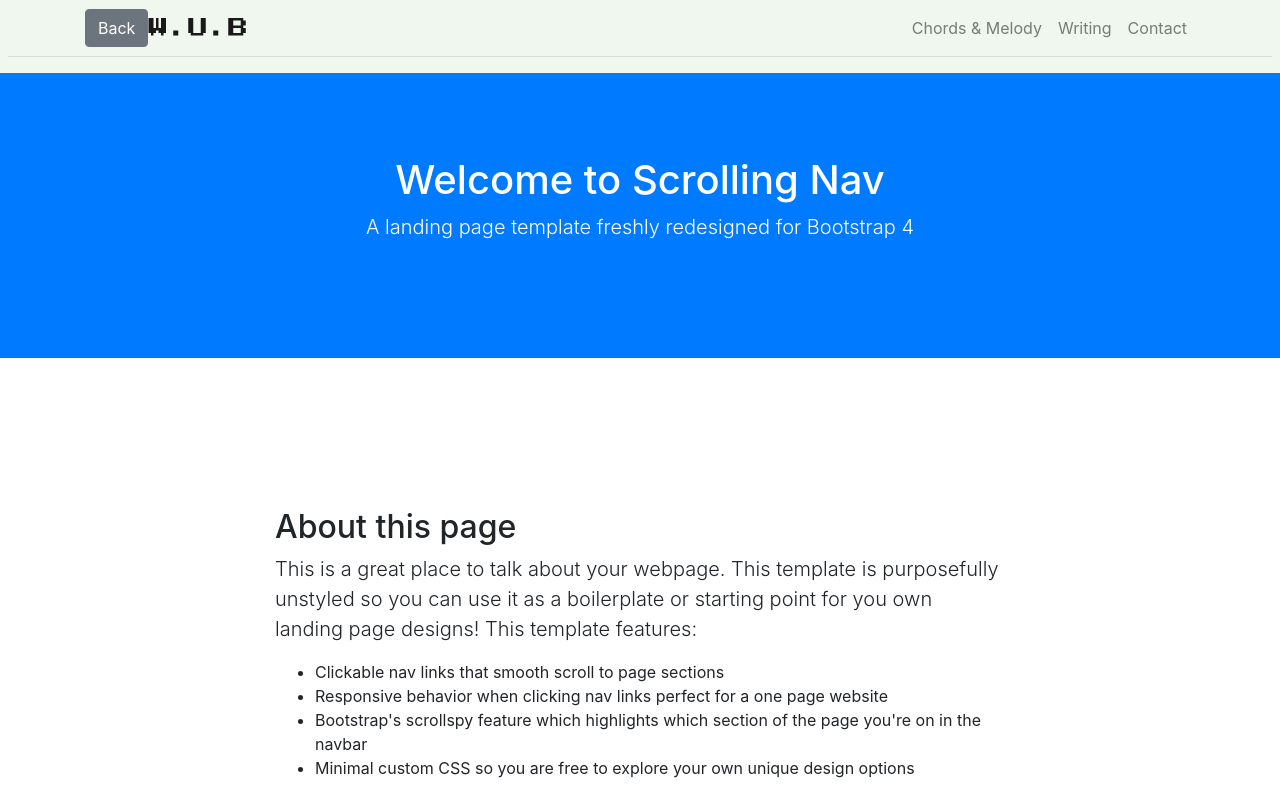
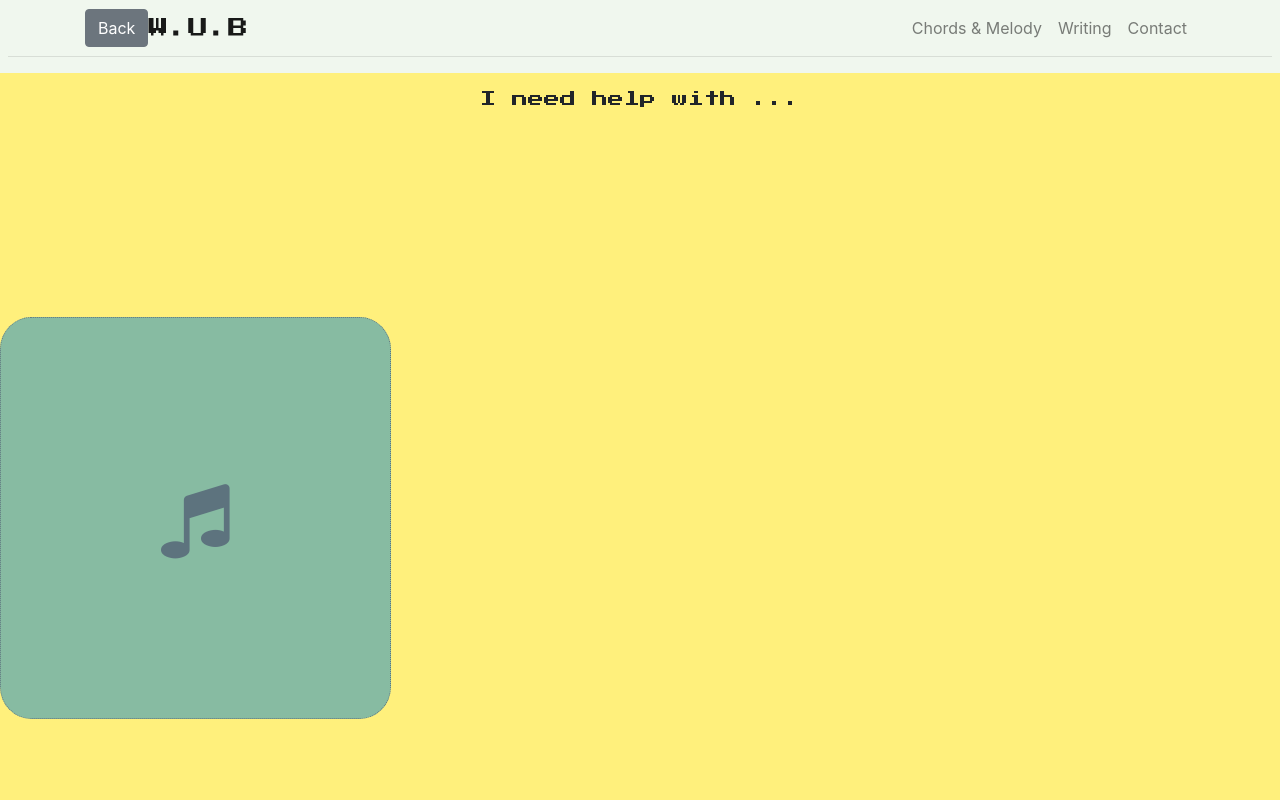
Before and after one commit to lornebb/LABB_MS2, a website: page index.html in a window 1280 px wide. Shown: the top 800 px of the page. Drawn offline with Linux system fonts and the light colour scheme.

Commit message:
starting to add big clickable buttons to navigate to other features and pages

```diff
--- a/css/scrolling-nav.css
+++ b/css/scrolling-nav.css
@@ -14,6 +14,10 @@ font-family: 'Roboto Slab', serif;
 
 body {
     font-family: 'Press Start 2p', serif;
+}
+
+.bg-yellow {
+    background-color: #FFF07C;
 }
 
 /* - - - Nav - - - */
@@ -45,14 +49,35 @@ body {
     max-block-size: 1rem;
 }
 
-/* - - - Sections - - - */
+/* - - - Home Sections - - - */
 
 header {
-  padding: 156px 0 100px;
+  padding: 90px 0 50px;
+}
+
+header h6 {
+    font-family: 'Press Start 2P', cursive;
 }
 
 section {
   padding: 150px 0;
+}
+
+.big-section-btn {
+  background-color: #87BBA2;
+  border: 1px dotted #5D737E;
+  color: #5D737E;
+  padding: 20vh 20vh;
+  font-size: 100%;
+  border-radius: 8%
+}
+
+.big-section-btn:hover {
+  background-color: #F0F7EE;
+}
+
+.big-section-btn i {
+    font: xx-large;
 }
 
 /* - - - Footer - - - */
--- a/index.html
+++ b/index.html
@@ -16,14 +16,16 @@
 	<link href="./css/scrolling-nav.css" rel="stylesheet" />
 	<link href="https://fonts.googleapis.com/css2?family=Press+Start+2P&family=Roboto+Slab&display=swap"
 		rel="stylesheet">
+	<link href="https://stackpath.bootstrapcdn.com/font-awesome/4.7.0/css/font-awesome.min.css" rel="stylesheet"
+		integrity="sha384-wvfXpqpZZVQGK6TAh5PVlGOfQNHSoD2xbE+QkPxCAFlNEevoEH3Sl0sibVcOQVnN" crossorigin="anonymous">
 </head>
 
-<body id="page-top">
+<body id="page-top" class="bg-yellow">
 	<!-- Navigation -->
 	<nav class="navbar navbar-expand-lg fixed-top navbar-light" id="mainNav">
 		<div class="container">
 			<button type="button" class="btn btn-secondary">Back</button>
-			<a class="navbar-brand js-scroll-trigger mx-auto" href="#page-top">W.U.B</a>
+			<a class="navbar-brand js-scroll-trigger mx-auto allign-bottom" href="#page-top">W.U.B</a>
 			<button
               class="navbar-toggler"
               type="button"
@@ -54,44 +56,15 @@
 		</div>
 	</nav>
 	<!-- Body -->
-	<header class="bg-primary text-white">
+
+	<header>
 		<div class="container text-center">
-			<h1>Welcome to Scrolling Nav</h1>
-			<p class="lead">
-				A landing page template freshly redesigned for Bootstrap 4
-			</p>
+			<h6>I need help with ...</h6>
 		</div>
 	</header>
 
 	<section id="about">
-		<div class="container">
-			<div class="row">
-				<div class="col-lg-8 mx-auto">
-					<h2>About this page</h2>
-					<p class="lead">
-						This is a great place to talk about your webpage. This template is
-						purposefully unstyled so you can use it as a boilerplate or
-						starting point for you own landing page designs! This template
-						features:
-					</p>
-					<ul>
-						<li>Clickable nav links that smooth scroll to page sections</li>
-						<li>
-							Responsive behavior when clicking nav links perfect for a one
-							page website
-						</li>
-						<li>
-							Bootstrap's scrollspy feature which highlights which section of
-							the page you're on in the navbar
-						</li>
-						<li>
-							Minimal custom CSS so you are free to explore your own unique
-							design options
-						</li>
-					</ul>
-				</div>
-			</div>
-		</div>
+		<button class="big-section-btn"><i class="fa fa-music fa-5x"></i></button>
 	</section>
 
 	<section id="services" class="bg-light">
@@ -128,7 +101,7 @@
 
 	<!-- Footer -->
 	<footer class="footer-style">
-		<div class="nav-seperator">
+		<div class="footer-seperator">
 			<hr />
 		</div>
 		<div class="container">
```
